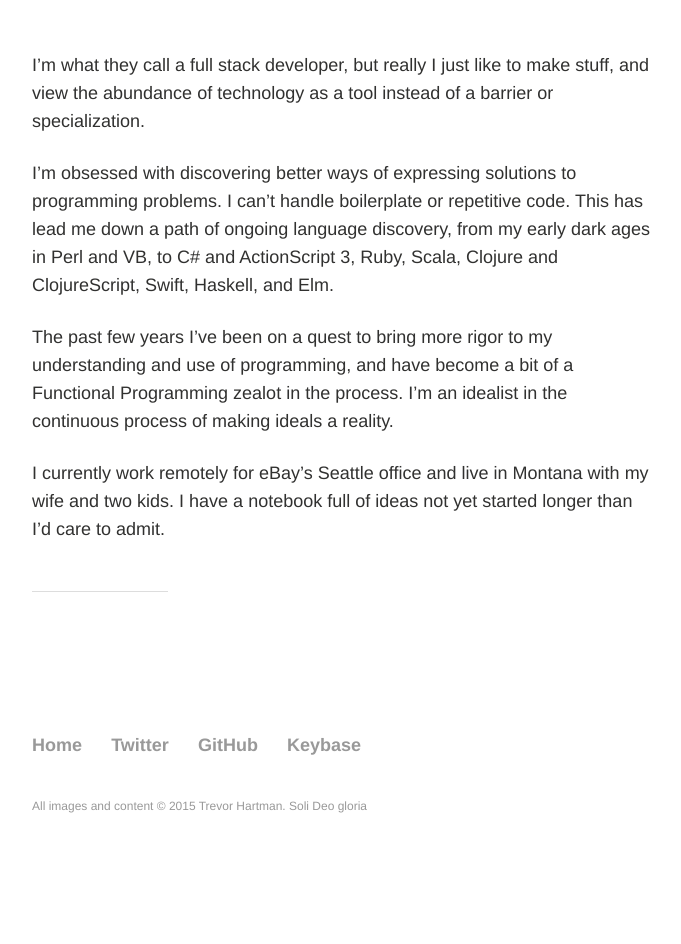
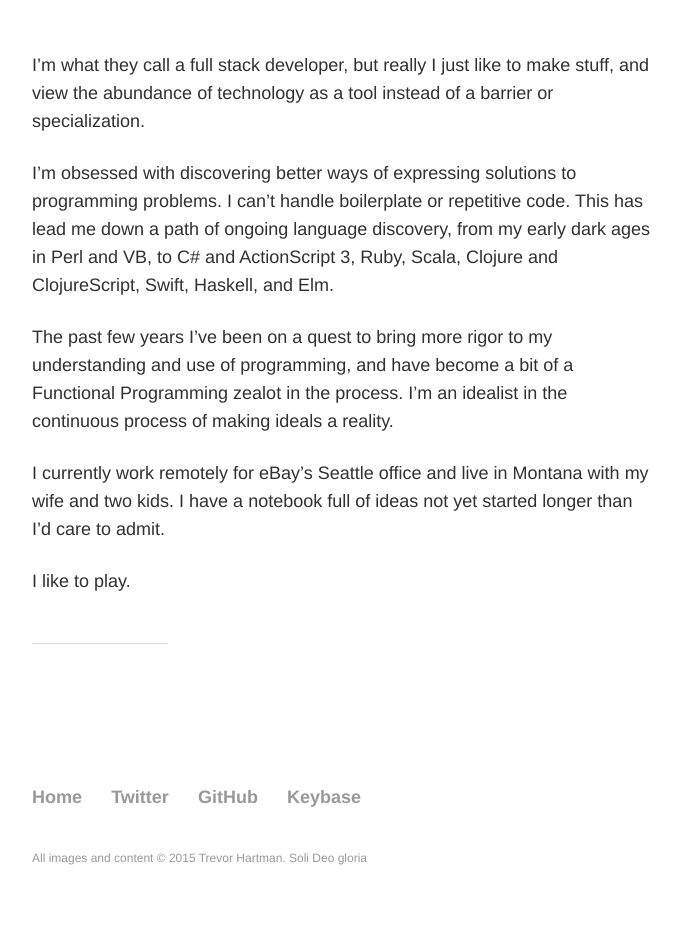
Before and after one commit to devth/devth.github.com, a Jekyll site: the page built from about.md, in a window 1280 px wide. Shown: the part 508-1452 px from the top of the page, without its empty margins (64-745 px from the left). Built offline with Jekyll 4.4.1, drawn with Linux system fonts in a browser that asks for light colours; Markdown is read by kramdown in place of the engine named in the settings; before the commit the page ends 1400 px from its top, so only the background shows below that.

Commit message:
Note the play

```diff
--- a/about.md
+++ b/about.md
@@ -22,3 +22,5 @@ reality.
 I currently work remotely for eBay's Seattle office and live in Montana with my
 wife and two kids. I have a notebook full of ideas not yet started longer than
 I'd care to admit.
+
+I like to play.
```
